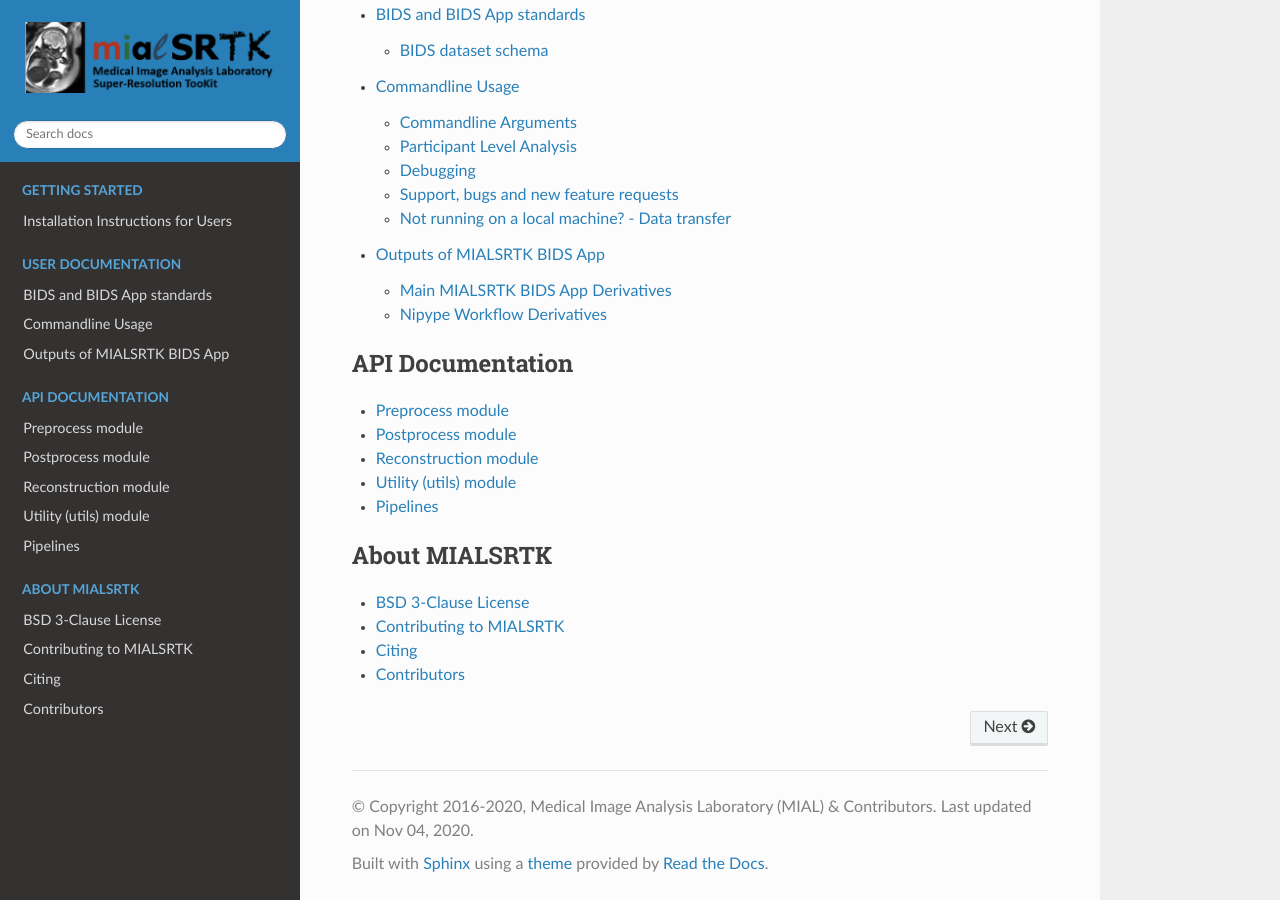
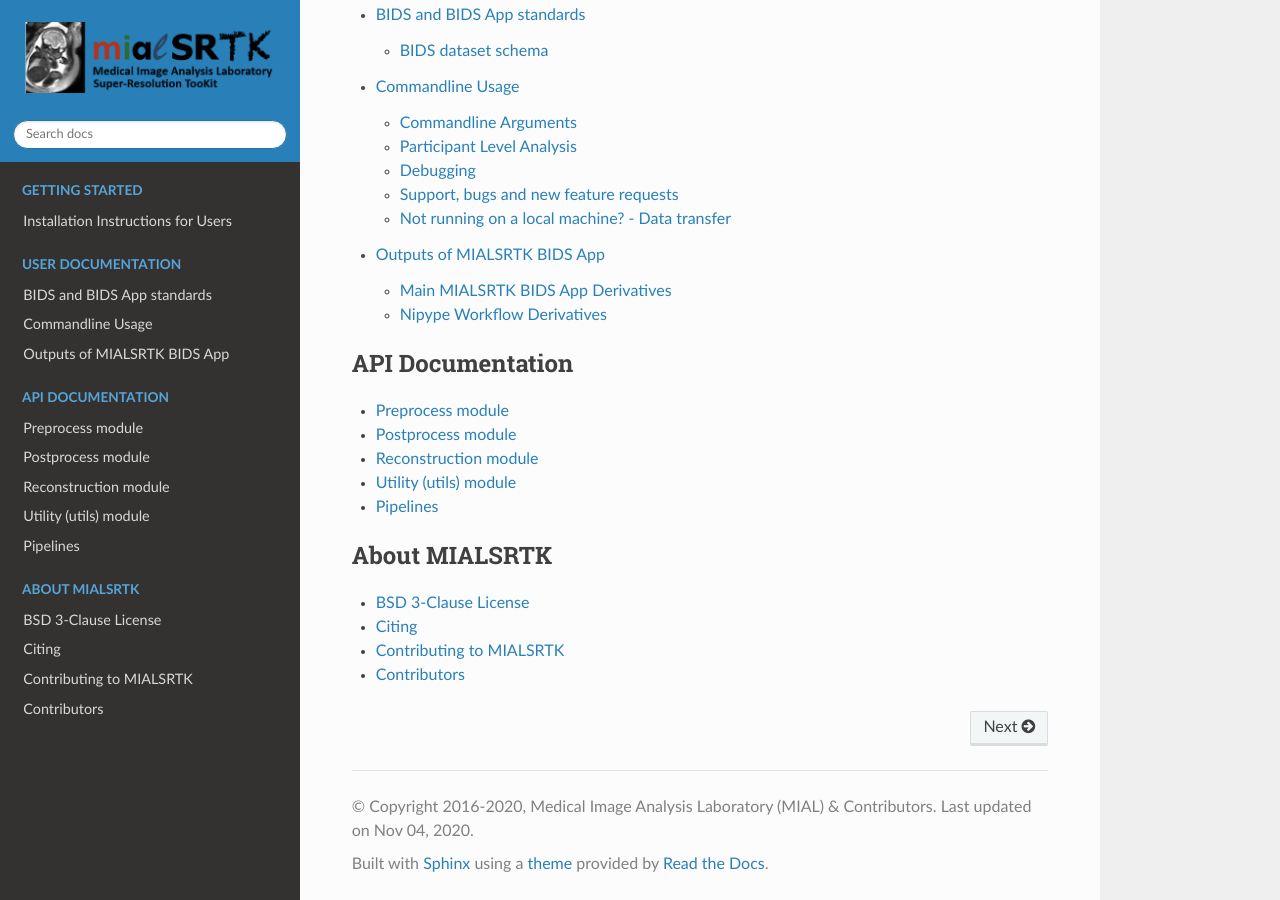
Before and after one commit to Medical-Image-Analysis-Laboratory/mialsuperresolutiontoolkit, a Sphinx documentation site: the page built from documentation/index.rst, in a window 1280 px wide and 900 px high, scrolled down 2267 px. Built offline with Sphinx 7.4.7 and the Read the Docs theme 2.0.0, drawn with Linux system fonts in a browser that asks for light colours; the version number could not be read and is left out.

```diff
--- a/documentation/index.rst
+++ b/documentation/index.rst
@@ -131,6 +131,6 @@ Contents
    :caption: About MIALSRTK
 
    LICENSE
+   citing
    contributing
-   citing
    contributors
```
